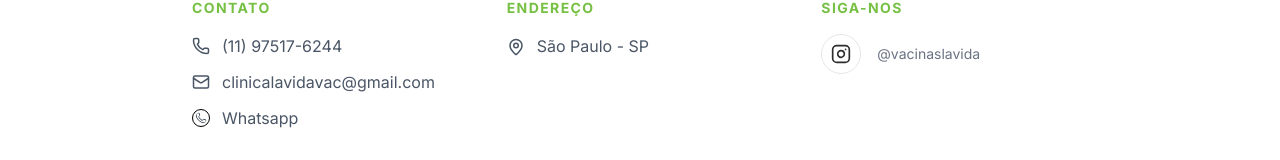
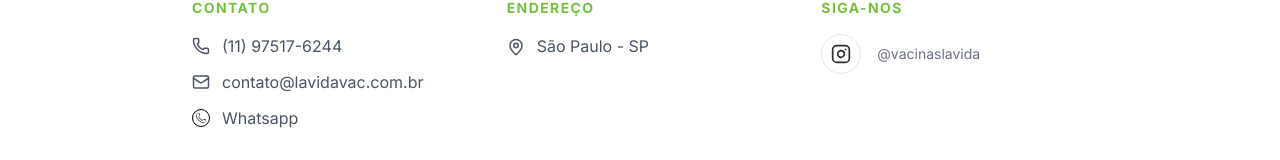
Before and after one commit to natalimflorio/clinicaLaVidaVac, a React (Vite) app: page /portfolio in a window 1280 px wide. Shown: the part 3086-3246 px from the top of the page. Built offline with nearby package versions, Linux system fonts and the light colour scheme.

Commit message:
fx email

```diff
--- a/src/pages/FolderPage.tsx
+++ b/src/pages/FolderPage.tsx
@@ -284,7 +284,7 @@ export default function FolderPage() {
             </div>
             <div className="flex items-center gap-3">
               <Mail className="text-green-500" />
-              <span className="font-bold">clinicalavidavac@gmail.com</span>
+              <span className="font-bold">contato@lavidavac.com.br</span>
             </div>
             <div className="flex items-center gap-3">
               <MapPin className="text-blue-500" />
--- a/src/pages/PortfolioPage.tsx
+++ b/src/pages/PortfolioPage.tsx
@@ -358,9 +358,9 @@ export default function PortfolioPage() {
                 <Phone size={18} />
                 <span>(11) 97517-6244</span>
               </a>
-              <a href="mailto:clinicalavidavac@gmail.com" className="flex items-center gap-3 hover:text-orange-500 transition-colors">
+              <a href="mailto:contato@lavidavac.com.br" className="flex items-center gap-3 hover:text-orange-500 transition-colors">
                 <Mail size={18} />
-                <span>clinicalavidavac@gmail.com</span>
+                <span>contato@lavidavac.com.br</span>
               </a>
               {/* whatsapp https://wa.me/5511)975176244?text=Ol%C3%A1%2C%20Quero%20saber%20mais! */}
               <a href="https://wa.me/5511975176244?text=Olá,%20gostaria%20de%20saber%20mais!" target="_blank" rel="noopener noreferrer" className="flex items-center gap-3 hover:text-orange-500 transition-colors">
```
